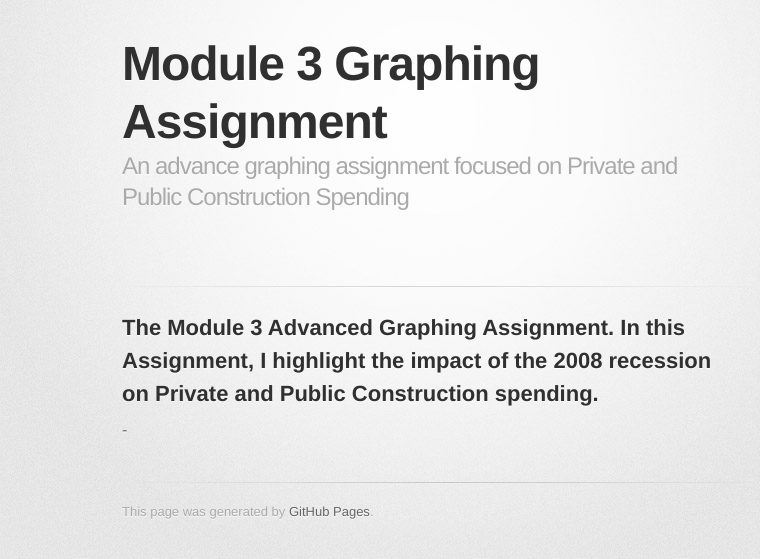
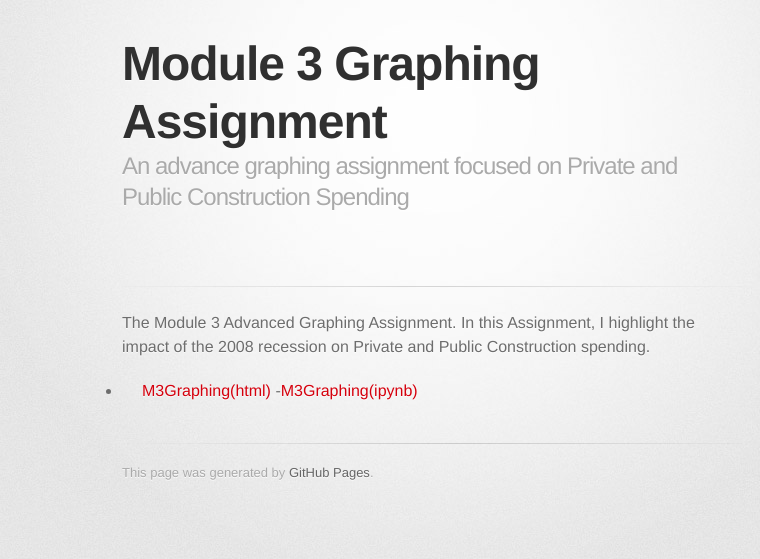
Before and after one commit to pomckercher/pomckercher.github.io, a Jekyll site: the page built from M3 Graphing/index.md, in a window 1280 px wide. Shown: the top 559 px of the page, without its empty margins (208-968 px from the left). Built offline with Jekyll 4.4.1, drawn with Linux system fonts in a browser that asks for light colours; some web fonts are replaced; our own code applies the rules of GitHub Pages for plain Markdown files.

Commit message:
Update index.md

```diff
--- a/M3 Graphing/index.md
+++ b/M3 Graphing/index.md
@@ -3,5 +3,5 @@ title: Module 3 Graphing Assignment
 description: An advance graphing assignment focused on Private and Public Construction Spending
 ---
 The Module 3 Advanced Graphing Assignment. In this Assignment, I highlight the impact of the 2008 recession on Private and Public Construction spending.
--
--
+- [M3Graphing(html)](M3Graphing.html)
+-[M3Graphing(ipynb)](M3Graphing.ipynb)
```
